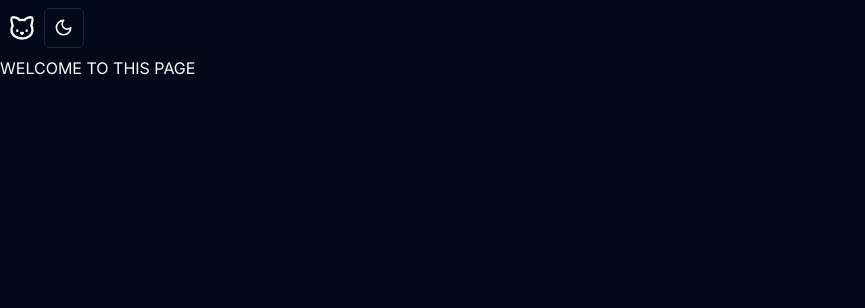
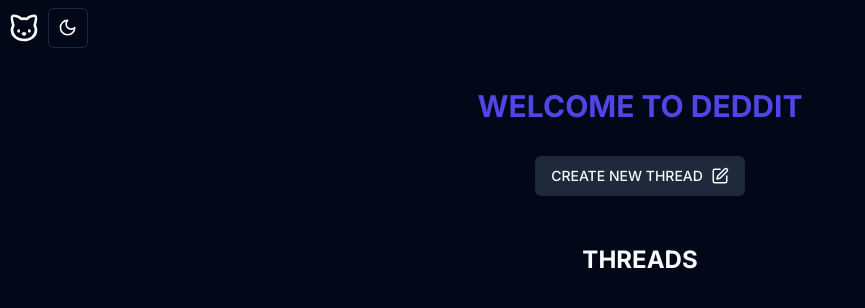
Before and after one commit to kojimakojima/deddit, a Next.js app: page / in a window 1280 px wide. Shown: the top 308 px of the page, without its empty margins (0-865 px from the left). Built offline with nearby package versions, Linux system fonts and the light colour scheme.

Commit message:
added prisma and some ui

```diff
--- /dev/null
+++ b/app/add/page.tsx
@@ -0,0 +1,3 @@
+export default function AddThread() {
+  return <div>AddThread</div>;
+}
--- /dev/null
+++ b/app/db.ts
@@ -0,0 +1,15 @@
+import { PrismaClient } from "@prisma/client";
+
+const prismaClientSingleton = () => {
+  return new PrismaClient();
+};
+
+declare global {
+  var prisma: undefined | ReturnType<typeof prismaClientSingleton>;
+}
+
+const prisma = globalThis.prisma ?? prismaClientSingleton();
+
+export default prisma;
+
+if (process.env.NODE_ENV !== "production") globalThis.prisma = prisma;
--- a/app/layout.tsx
+++ b/app/layout.tsx
@@ -2,7 +2,7 @@ import type { Metadata } from "next";
 import { Inter } from "next/font/google";
 import "./globals.css";
 import { ThemeProvider } from "@/components/theme-provider";
-import Navbar from "@/components/navbar";
+import Navbar from "@/components/Navbar";
 import { Toaster } from "@/components/ui/toaster";
 
 const inter = Inter({ subsets: ["latin"] });
--- a/app/page.tsx
+++ b/app/page.tsx
@@ -1,9 +1,32 @@
-import Image from "next/image";
+import { Button } from "@/components/ui/button";
+import { PenSquare } from "lucide-react";
+import Link from "next/link";
 
 export default function Home() {
   return (
-    <main>
-      <h1 className="uppercase">welcome to this page</h1>
+    <main className="flex flex-col items-center justify-center">
+      <h1 className="font-bold text-3xl my-8 text-indigo-600">
+        WELCOME TO DEDDIT
+      </h1>
+
+      <div className="mb-12">
+        <Link href={`/add`}>
+          <Button variant="secondary">
+            CREATE NEW THREAD <PenSquare size={18} className="ml-2" />
+          </Button>
+        </Link>
+      </div>
+
+      <div>
+        <h2 className="font-bold text-2xl mb-4">THREADS</h2>
+        {/* {threads.map((thread: ThreadType) => (
+          <Link href={`/deddit/${thread.id}`} key={thread.id}>
+            <div className="bg-slate-800 rounded-md mb-4 mx-8 border border-slate-400">
+              <h1>{thread.title}</h1>
+            </div>
+          </Link>
+        ))} */}
+      </div>
     </main>
   );
 }
--- a/components/navbar.tsx
+++ b/components/navbar.tsx
@@ -7,7 +7,7 @@ export default function Navbar() {
   return (
     <div className="flex items-center p-2 gap-2">
       <Link href={"/"}>
-        <Cat size={28} />
+        <Cat size={32} />
       </Link>
       <ModeToggle />
     </div>
```
Also changed, not shown: app/actions.ts (added), app/types.ts (added), 1 other file (tests, documents, lock files or other folders).
